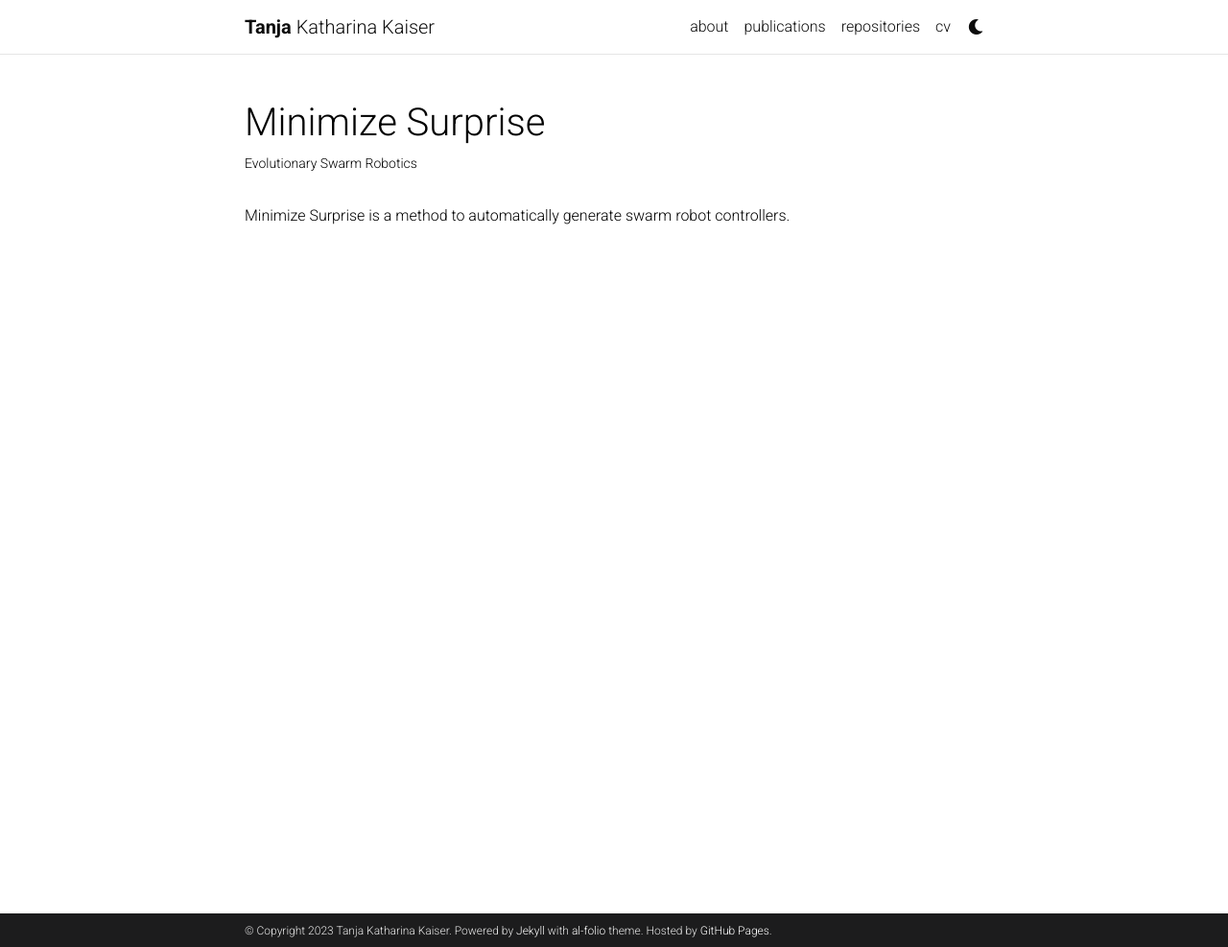
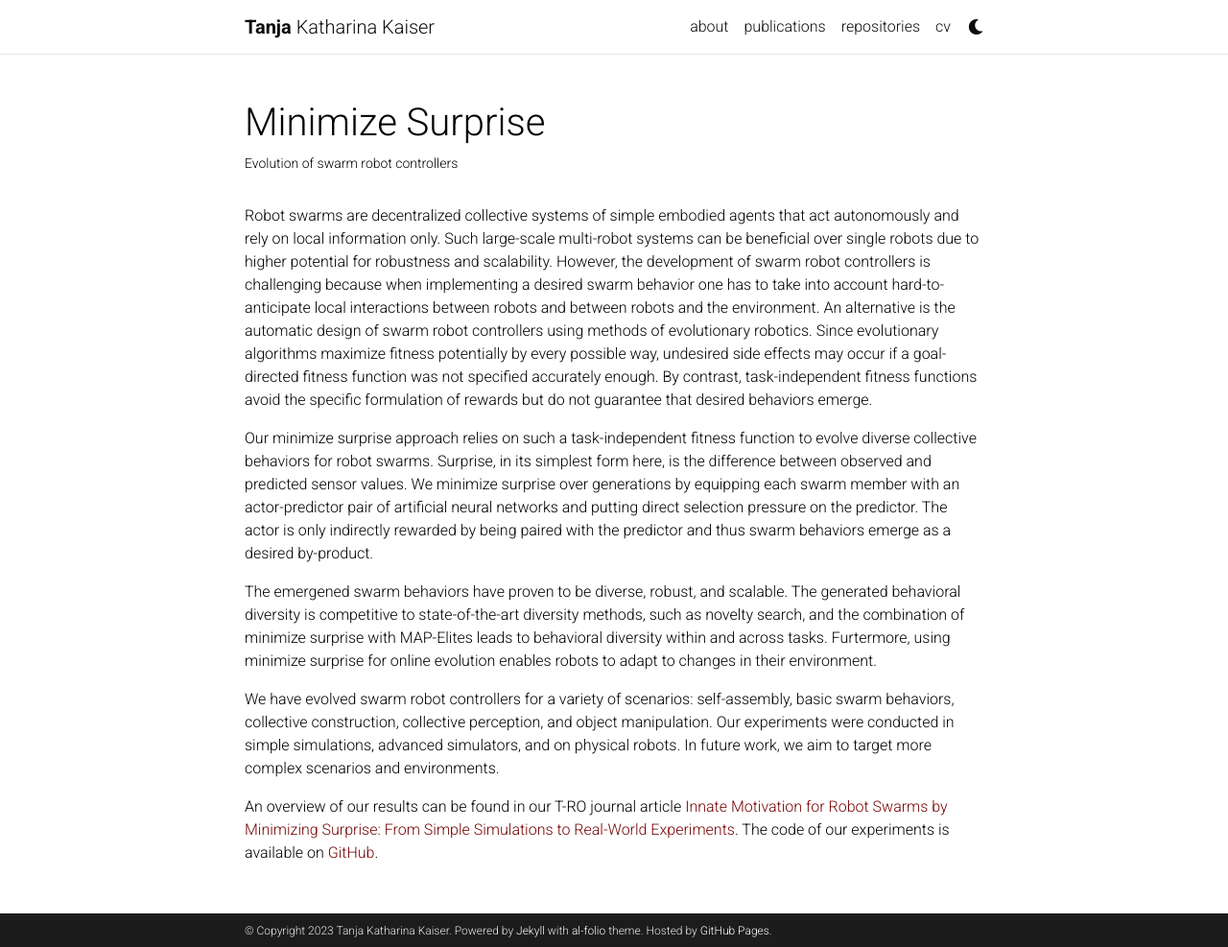
Before and after one commit to msminirobot/msminirobot.github.io, a Jekyll site: the page built from _projects/1_project.md, in a window 1280 px wide and 987 px high. Shown: the whole window at 96% size. Built offline with Jekyll 4.4.1, drawn with Linux system fonts in a browser that asks for light colours; comment, search, counter and statistics services are not loaded; a style sheet for code colours, icons or effects is not loaded.

Commit message:
Update 1_project.md

```diff
--- a/_projects/1_project.md
+++ b/_projects/1_project.md
@@ -1,10 +1,28 @@
 ---
 layout: page
 title: Minimize Surprise
-description: Evolutionary Swarm Robotics
+description: Evolution of swarm robot controllers
 img: assets/img/MinimizeSurprise.jpg
 importance: 1
-category: work
 ---
 
-Minimize Surprise is a method to automatically generate swarm robot controllers.
+
+
+Robot swarms are decentralized collective systems of simple embodied agents that act autonomously and rely on local information only. Such large-scale multi-robot systems can be beneficial over single robots due to higher potential for robustness and scalability. However, the development of swarm robot controllers is challenging because when implementing a desired swarm behavior one has to take into account hard-to-anticipate local interactions between robots and between robots and the environment. An alternative is the automatic design of swarm robot controllers using methods of evolutionary robotics.
+Since evolutionary algorithms maximize fitness potentially by every possible way, undesired side effects may occur if a goal-directed fitness function was not specified accurately enough. By contrast, task-independent fitness functions avoid the specific formulation of rewards but do not guarantee that desired behaviors emerge.
+
+Our minimize surprise approach relies on such a task-independent fitness function to evolve diverse collective behaviors for robot swarms.
+Surprise, in its simplest form here, is the difference between observed and predicted sensor values.
+We minimize surprise over generations by equipping each swarm member with an actor-predictor pair of artificial neural networks and putting direct selection pressure on the predictor.
+The actor is only indirectly rewarded by being paired with the predictor and thus swarm behaviors emerge as a desired by-product.
+
+The emergened swarm behaviors have proven to be diverse, robust, and scalable.
+The generated behavioral diversity is competitive to state-of-the-art diversity methods, such as novelty search, and the combination of minimize surprise with MAP-Elites leads to behavioral diversity within and across tasks.
+Furtermore, using minimize surprise for online evolution enables robots to adapt to changes in their environment.
+
+We have evolved swarm robot controllers for a variety of scenarios: self-assembly, basic swarm behaviors, collective construction, collective perception, and object manipulation.
+Our experiments were conducted in simple simulations, advanced simulators, and on physical robots.
+In future work, we aim to target more complex scenarios and environments.
+
+An overview of our results can be found in our T-RO journal article <a href="https://ieeexplore.ieee.org/document/9813360/references#references">Innate Motivation for Robot Swarms by Minimizing Surprise: From Simple Simulations to Real-World Experiments</a>.
+The code of our experiments is available on <a href="https://github.com/minimize-surprise">GitHub</a>.
```
